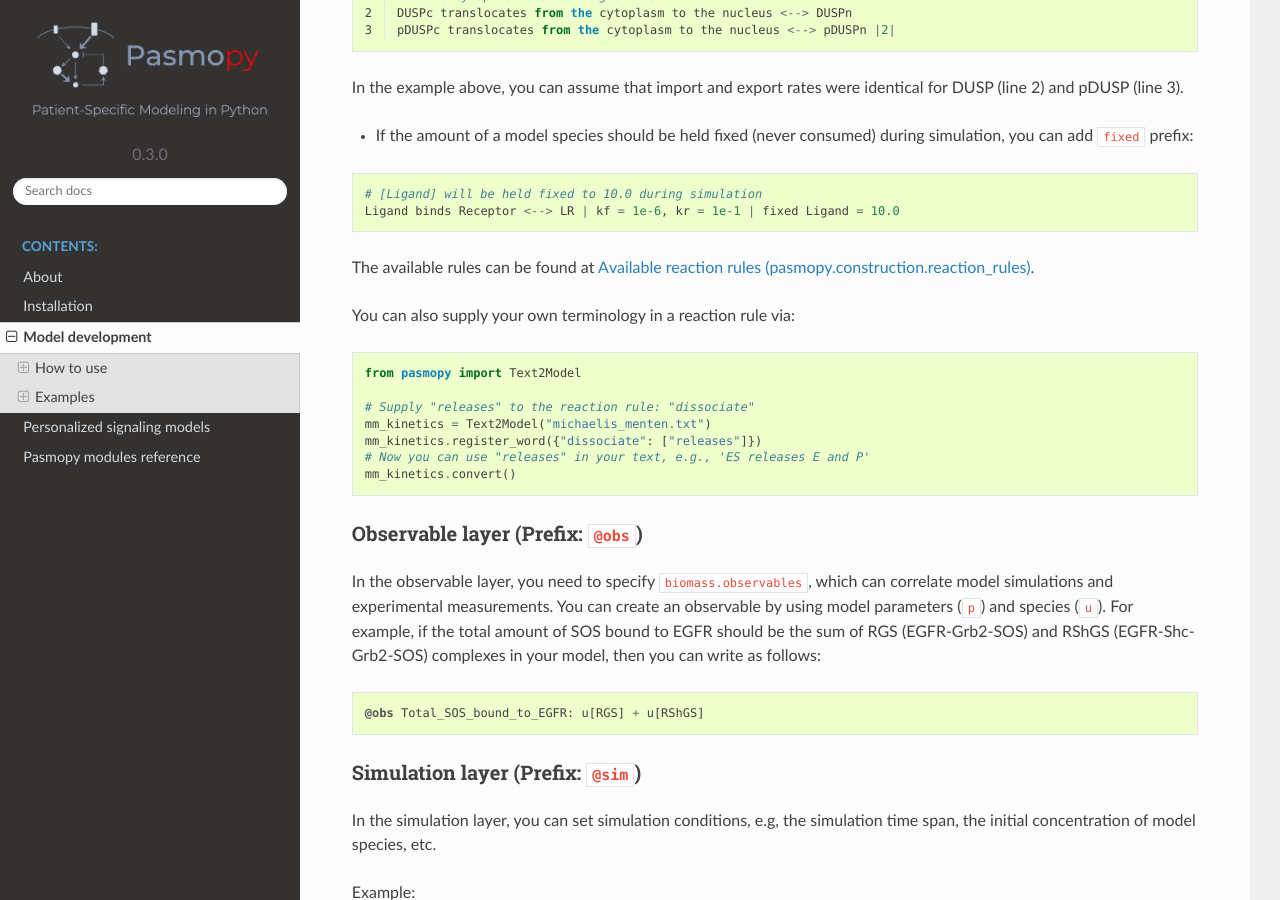
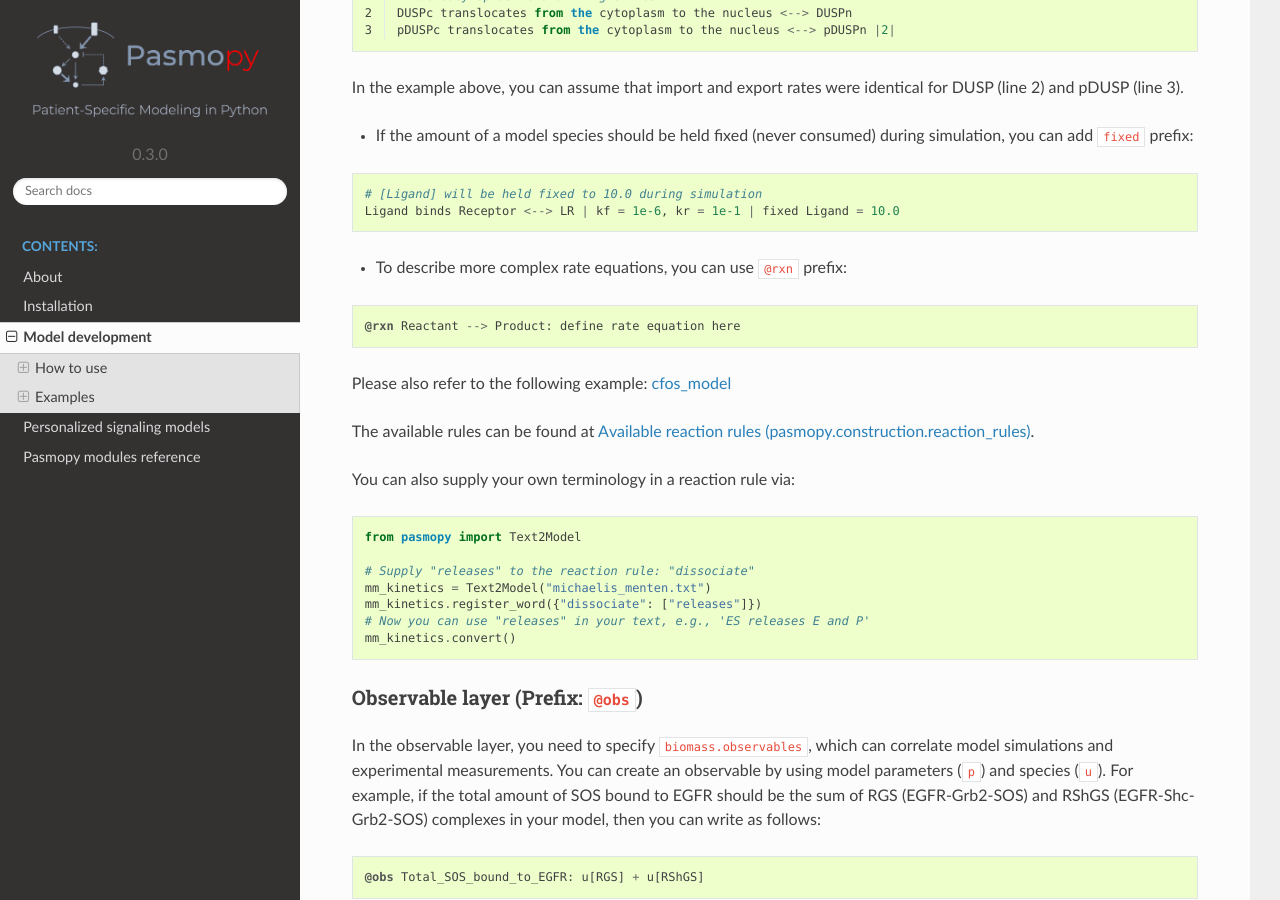
Before and after one commit to pasmopy/pasmopy, a Sphinx documentation site: the page built from docs/model_development.rst, in a window 1280 px wide and 900 px high, scrolled down 1054 px. Built offline with Sphinx 7.4.7 and the Read the Docs theme 2.0.0, drawn with Linux system fonts in a browser that asks for light colours.

Commit message:
Add how to use rxn to docs

```diff
--- a/docs/model_development.rst
+++ b/docs/model_development.rst
@@ -55,6 +55,14 @@ In the example above, you can assume that import and export rates were identical
 
    # [Ligand] will be held fixed to 10.0 during simulation
    Ligand binds Receptor <--> LR | kf = 1e-6, kr = 1e-1 | fixed Ligand = 10.0
+
+* To describe more complex rate equations, you can use ``@rxn`` prefix:
+
+.. code-block::
+
+    @rxn Reactant --> Product: define rate equation here
+
+Please also refer to the following example: `cfos_model <https://biomass-core.readthedocs.io/en/latest/tutorial.html#prepare-a-text-file-describing-the-biochemical-reactions>`_
 
 The available rules can be found at :doc:`modules/reaction_rules`.
 
```
